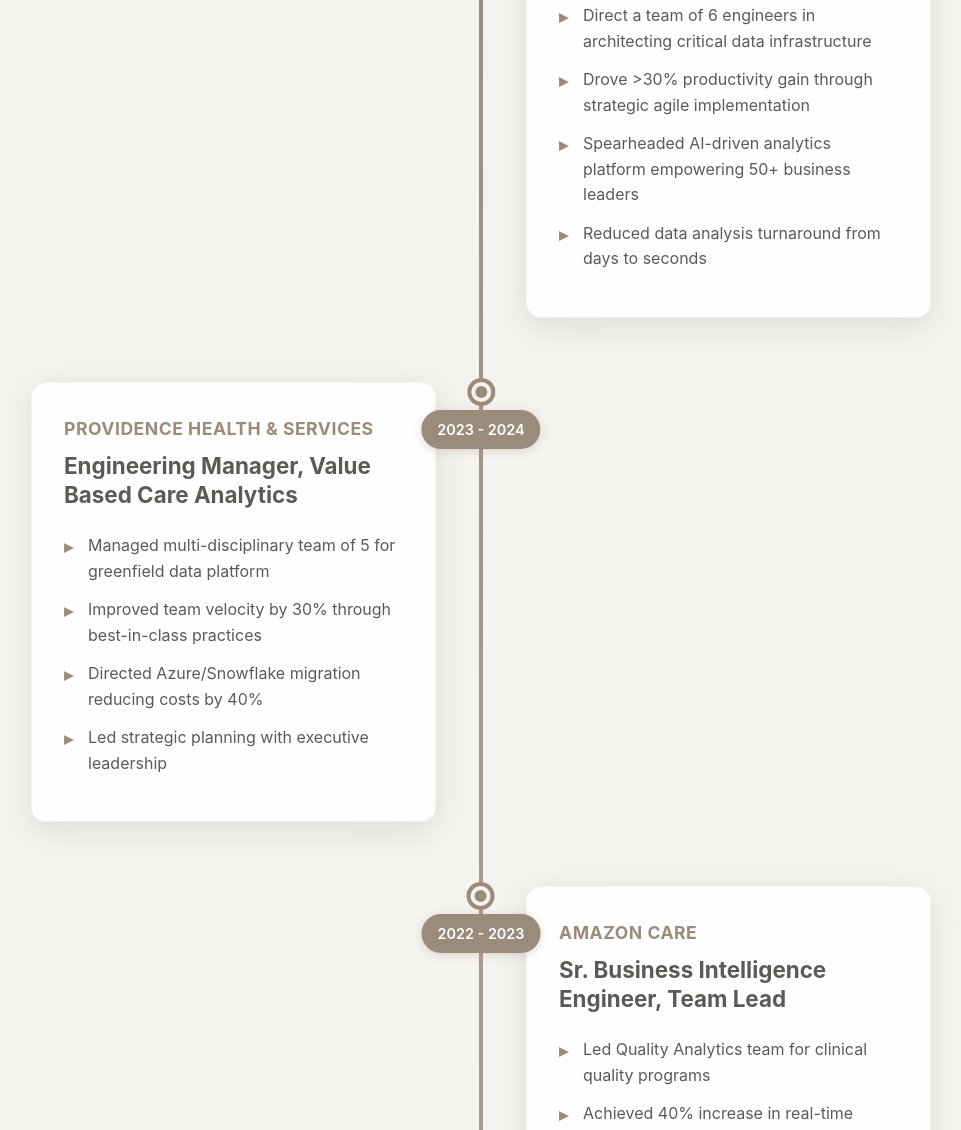
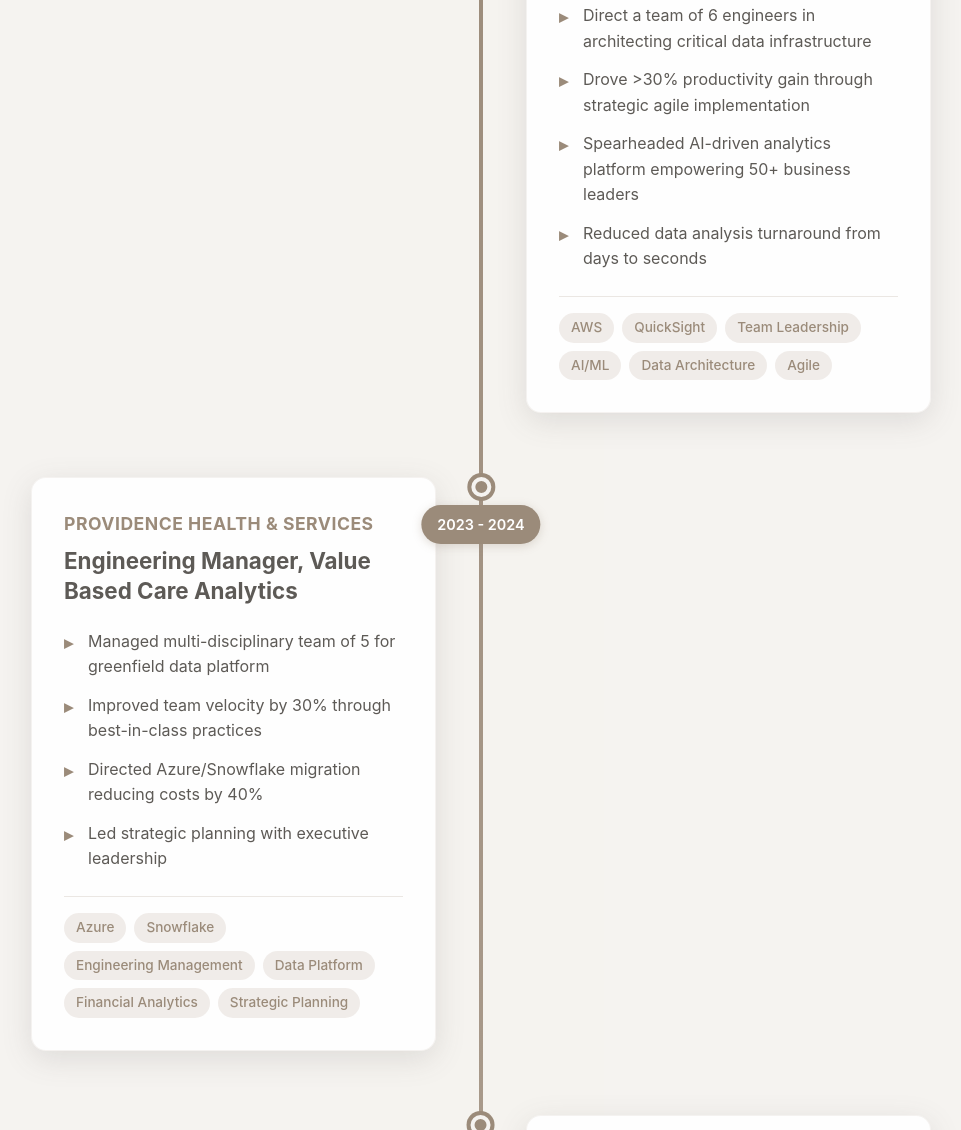
Before and after one commit to funichen/funichen.github.io, a plain HTML site: page index.html in a window 1280 px wide. Shown: the part 1670-2800 px from the top of the page, without its empty margins (159-1120 px from the left). Drawn offline with Linux system fonts and the light colour scheme.

Commit message:
Update profile image and add skills highlights to timeline
✨ Profile Image Update:
- Changed profile image from profile.jpg to FuniChen.png
- Updated image path to use the uploaded photo

🎨 Start Chat Button:
- Restored original glassmorphism design for Start Chat button
- Maintained elegant hero section styling with backdrop blur
- Kept professional appearance consistent with hero theme

🏷️ Professional Experience Skills:
- Added skill tags to all timeline items (like Side Projects)
- Amazon Pharmacy: AWS, QuickSight, Team Leadership, AI/ML, Data Architecture, Agile
- Providence (2023-2024): Azure, Snowflake, Engineering Management, Data Platform, Financial Analytics
- Amazon Care: AWS, Clinical Analytics, Quality Programs, Real-time Data, Automation
- Providence (2017-2022): Azure, Snowflake, Machine Learning, Clinical Data, Python, SQL, Spark

💅 Timeline Skills Styling:
- Matching design with Side Projects tech-tags
- Morandi color scheme with hover effects
- Proper spacing with subtle border separator
- Responsive design for all screen sizes
- Professional visual hierarchy

🎯 User Experience:
- Skills now clearly highlighted in work experience
- Easy to scan technical competencies
- Consistent design language across sections
- Enhanced professional presentation

```diff
--- a/index.html
+++ b/index.html
@@ -30,7 +30,7 @@
     <section id="hero">
       <div class="hero-content">
         <div class="profile-image-container">
-          <img src="images/profile.jpg" alt="Dr. Funi Chen" class="profile-image" />
+          <img src="images/FuniChen.png" alt="Dr. Funi Chen" class="profile-image" />
         </div>
         <h1>Funi Chen, M.D., MHI</h1>
         <p>Data & AI Leader with Clinical Insight</p>
@@ -94,6 +94,14 @@
                 <li>Spearheaded AI-driven analytics platform empowering 50+ business leaders</li>
                 <li>Reduced data analysis turnaround from days to seconds</li>
               </ul>
+              <div class="timeline-skills">
+                <span>AWS</span>
+                <span>QuickSight</span>
+                <span>Team Leadership</span>
+                <span>AI/ML</span>
+                <span>Data Architecture</span>
+                <span>Agile</span>
+              </div>
             </div>
           </div>
 
@@ -111,6 +119,14 @@
                 <li>Directed Azure/Snowflake migration reducing costs by 40%</li>
                 <li>Led strategic planning with executive leadership</li>
               </ul>
+              <div class="timeline-skills">
+                <span>Azure</span>
+                <span>Snowflake</span>
+                <span>Engineering Management</span>
+                <span>Data Platform</span>
+                <span>Financial Analytics</span>
+                <span>Strategic Planning</span>
+              </div>
             </div>
           </div>
 
@@ -128,6 +144,14 @@
                 <li>Developed automation with 65% efficiency increase</li>
                 <li>Mentored junior engineers with 30% productivity gain</li>
               </ul>
+              <div class="timeline-skills">
+                <span>AWS</span>
+                <span>Clinical Analytics</span>
+                <span>Quality Programs</span>
+                <span>Real-time Data</span>
+                <span>Automation</span>
+                <span>Team Leadership</span>
+              </div>
             </div>
           </div>
 
@@ -145,6 +169,15 @@
                 <li>Achieved 35% reduction in project timelines using Agile</li>
                 <li>Increased data availability by 60% for 51 hospitals</li>
               </ul>
+              <div class="timeline-skills">
+                <span>Azure</span>
+                <span>Snowflake</span>
+                <span>Machine Learning</span>
+                <span>Clinical Data</span>
+                <span>Python</span>
+                <span>SQL</span>
+                <span>Spark</span>
+              </div>
             </div>
           </div>
         </div>
--- a/styles/main.css
+++ b/styles/main.css
@@ -455,6 +455,30 @@ bout Section Enhancements */
     font-size: 1.1rem;
 }
 
+/* Timeline Skills Tags - Same as Project Tech Tags */
+.timeline-skills {
+    display: flex;
+    flex-wrap: wrap;
+    gap: 0.5rem;
+    margin-top: 1.5rem;
+    padding-top: 1rem;
+    border-top: 1px solid rgba(155, 139, 122, 0.2);
+}
+
+.timeline-skills span {
+    background: rgba(181, 163, 148, 0.2);
+    color: #9B8B7A;
+    padding: 0.25rem 0.75rem;
+    border-radius: 20px;
+    font-size: 0.85rem;
+    font-weight: 500;
+    transition: background-color 0.3s ease;
+}
+
+.timeline-skills span:hover {
+    background: rgba(181, 163, 148, 0.3);
+}
+
 /* Hover Effects */
 .timeline-content:hover {
     transform: translateY(-5px);
```
